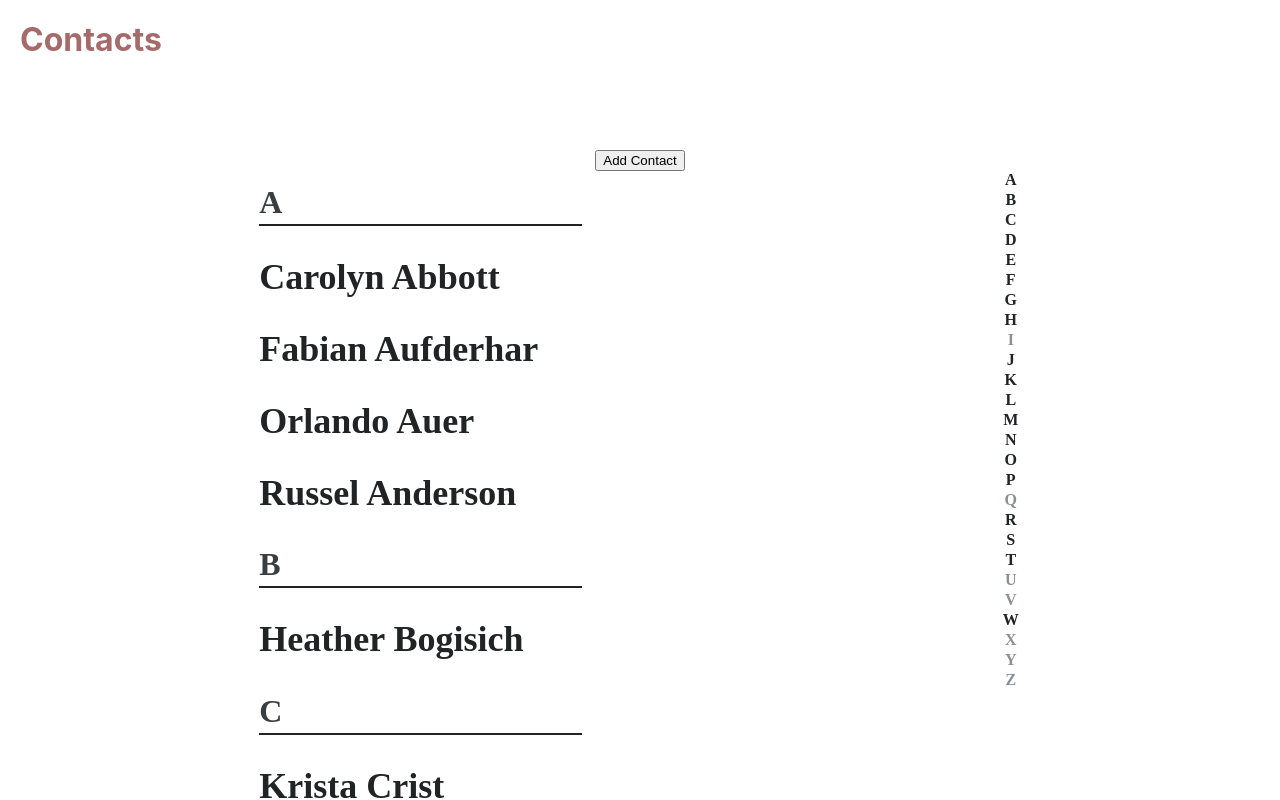
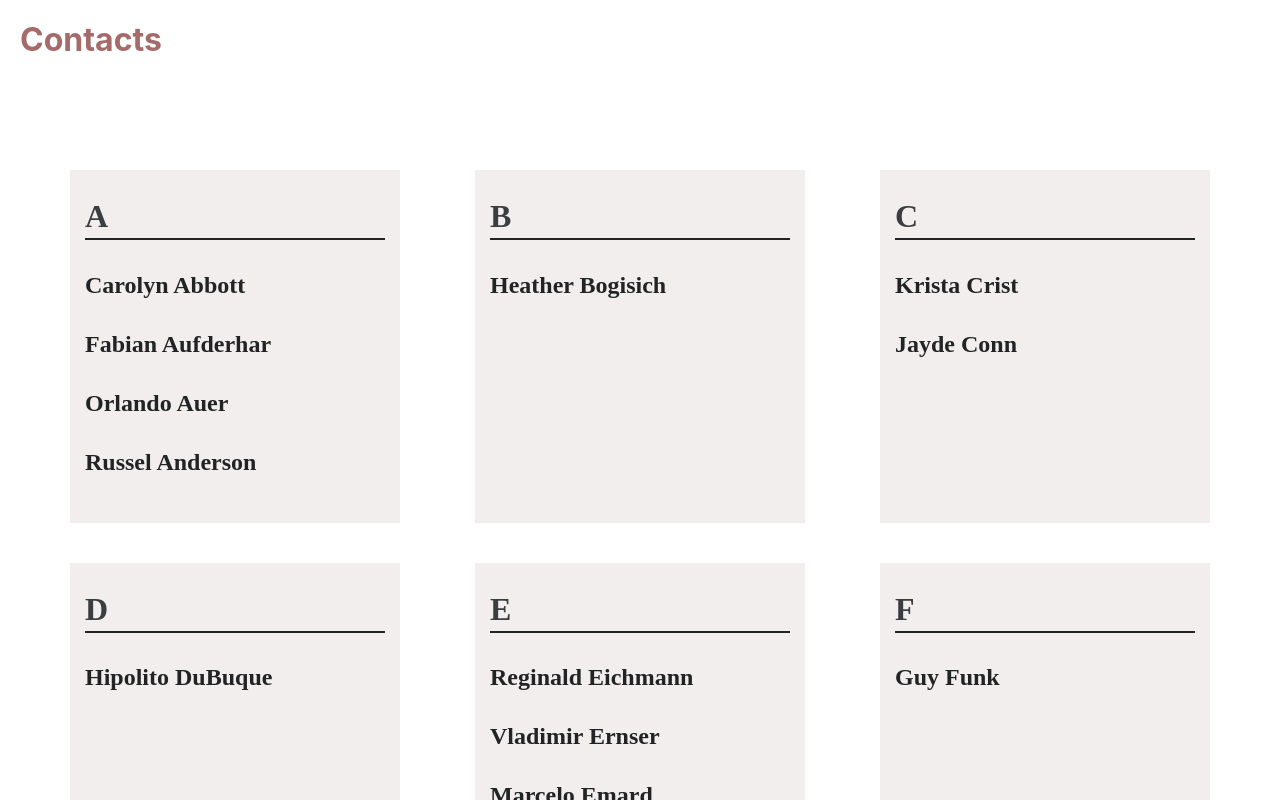
Before and after one commit to mscates/Contact-List, a React (Create React App) app: page / in a window 1280 px wide. Shown: the top 800 px of the page. Built offline with nearby package versions, Linux system fonts and the light colour scheme.

Commit message:
created cards for every contacts category, corrected bug where a space was created for a hidden item. I was setting the hidden property one of the children and not the container

```diff
--- a/src/components/Contact.js
+++ b/src/components/Contact.js
@@ -3,9 +3,9 @@ import React from "react"
 const Contact = ({ contact: { id, firstName, lastName }, showContact }) => {
   return (
     <div>
-      <h2 onClick={() => showContact(id, lastName)}>
+      <h4 onClick={() => showContact(id, lastName)}>
         {firstName} {lastName}
-      </h2>
+      </h4>
     </div>
   )
 }
--- a/src/components/Contacts.js
+++ b/src/components/Contacts.js
@@ -67,14 +67,13 @@ const Contacts = () => {
       }
     })
 
-    return <div>{displayItem}</div>
+    return <div className={styles.contactsList}>{displayItem}</div>
   }
 
   return (
     <div className={styles.mainContainer}>
-      <div className={styles.searchContainer}>
-        <button onClick={handleShowForm}>Add Contact</button>
-      </div>
+      {/* <button onClick={handleShowForm}>Add Contact</button> */}
+
       <div className={styles.letterContainer}>
         <div className={styles.contactGroup}>
           {showForm ? (
@@ -90,7 +89,7 @@ const Contacts = () => {
             renderContacts()
           )}
         </div>
-        <Letters contacts={contacts} />
+        {/* <Letters contacts={contacts} /> */}
       </div>
     </div>
   )
--- a/src/components/Contacts.module.css
+++ b/src/components/Contacts.module.css
@@ -25,9 +25,10 @@
   color: #3b3e41;
 }
 
-.contactGroup {
+.contactsList {
   display: flex;
-  flex-direction: column;
+  justify-content: space-between;
+  flex-wrap: wrap;
 }
 
 .lettersHidden {
@@ -38,3 +39,10 @@
   margin-bottom: 3px;
   font-size: 1.5em;
 }
+
+.contactContainer {
+  padding: 15px;
+  margin: 20px;
+  min-width: 300px;
+  background-color: rgb(242, 238, 238);
+}
--- a/src/components/ContactsCategory.js
+++ b/src/components/ContactsCategory.js
@@ -5,16 +5,15 @@ import Contact from "../components/Contact"
 
 const ContactsCategory = ({ contacts, letter, showContact }) => {
   return (
-    <div key={letter}>
-      <div
-        className={
-          contacts[letter].length !== 0
-            ? [styles.letters]
-            : [styles.lettersHidden]
-        }
-      >
-        {letter}
-      </div>
+    <div
+      className={
+        contacts[letter].length === 0
+          ? [styles.lettersHidden]
+          : [styles.contactContainer]
+      }
+      key={letter}
+    >
+      <div className={styles.letters}>{letter}</div>
       {contacts[letter].map((contact) => {
         return (
           <div className={styles.contact} key={contact.id}>
```
